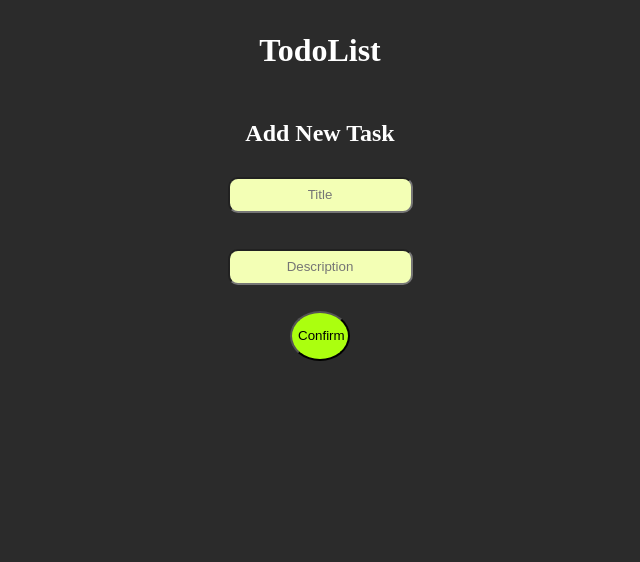
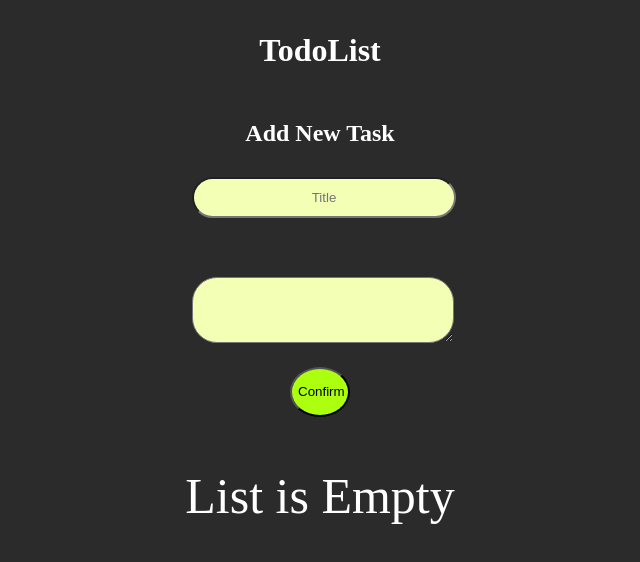
Before and after one commit to ruKEKARua/todolist-react, a React (Create React App) app: page / in a window 1280 px wide. Shown: the top 562 px of the page, without its empty margins (320-960 px from the left). Built offline with nearby package versions, Linux system fonts and the light colour scheme.

Commit message:
make adaptive

```diff
--- a/src/App.js
+++ b/src/App.js
@@ -3,6 +3,9 @@ import './styles/App.css';
 
 import { TodoList } from './components/TodoList';
 import { Inputs } from './components/Inputs';
+import { Paragrath } from './UI/Paragrath/Paragrath';
+
+import paragrathStyle from '../src/UI/Paragrath/Paragrath.module.css'
 
 function App() {
 
@@ -44,7 +47,8 @@ function App() {
 
                 <Inputs createNewTask={createNewTask}/>
 
-                <TodoList taskList={tasks} removeTask={removeTask}/>
+                {localStorageArray.length == 0 ? <Paragrath title={'List is Empty'} className={paragrathStyle.empty} /> : <TodoList taskList={tasks} removeTask={removeTask}/>}
+
 
 
             </main>
--- a/src/UI/Inputs/Input.jsx
+++ b/src/UI/Inputs/Input.jsx
@@ -1,11 +1,10 @@
 import React, { useState } from 'react'
-import classes from './Input.module.css'
 
-export const Input = ({value, name, onChange}) =>{
+export const Input = ({value, name, onChange, className}) =>{
 
     return (
 
-        <input type="text" value={value} placeholder={name} onChange={onChange} className={classes.Inputs}/>
+        <input type="text" value={value} placeholder={name} onChange={onChange} className={className}/>
 
     )
 
--- a/src/UI/Inputs/Input.module.css
+++ b/src/UI/Inputs/Input.module.css
@@ -1,10 +1,18 @@
-.Inputs {
+.InputTitle, .InputBody {
 
     text-align: center;
-    height: 30px;
+
+    width:  clamp(15vw, 20vw, 50vw);
+    height: clamp(10px, 35px, 70px);
 
     margin: 10px 0;
     background-color: #f3ffb5;
-    border-radius: 10px;
+    border-radius: 25px;
 
 }
+
+.InputBody {
+
+    height: clamp(10px, 60px, 70px);
+
+}
--- a/src/UI/Paragrath/Paragrath.module.css
+++ b/src/UI/Paragrath/Paragrath.module.css
@@ -1,6 +1,8 @@
-.title {
+.title, .body {
 
     text-align: center;
+
+    font-size: clamp(1rem, 2rem, 3rem);
 
 }
 
@@ -13,12 +15,10 @@
 
 .requiredValue {
 
-    position: relative;
-    bottom: 50px;
-    left: 250px;
-
     width: 150px;
     height: 0px;
+
+    margin: 0 auto;
 
     color: #ff0d0d9c;
 
@@ -26,6 +26,13 @@
 
 .hidden {
 
-    opacity: 0;
+    display: none;
 
 }
+
+.empty {
+
+    font-size: 50px;
+    text-align: center;
+
+}
--- /dev/null
+++ b/src/UI/Textareas/Textarea.jsx
@@ -0,0 +1,11 @@
+import React from 'react'
+
+export const Textarea = ({className, title}) =>{
+
+    return (
+
+        <textarea className={className}>{title}</textarea>
+
+    )
+
+}
--- /dev/null
+++ b/src/UI/Textareas/Textarea.module.css
@@ -0,0 +1,5 @@
+.body {
+
+    font-size: clamp(15px, 25px, 40px);
+
+}
--- a/src/components/Inputs.jsx
+++ b/src/components/Inputs.jsx
@@ -4,6 +4,9 @@ import { Button } from '../UI/Buttons/Buttons'
 import { Paragrath } from '../UI/Paragrath/Paragrath'
 import buttonStyle from '../UI/Buttons/Buttons.module.css'
 import paragrathStyle from '../UI/Paragrath/Paragrath.module.css'
+import inputsStyle from '../UI/Inputs/Input.module.css'
+import { Textarea } from '../UI/Textareas/Textarea'
+import textareaStyle from '../UI/Textareas/Textarea.module.css'
 
 
 export const Inputs = ({createNewTask}) =>{
@@ -70,23 +73,25 @@ export const Inputs = ({createNewTask}) =>{
 
             <h2>Add New Task</h2>
 
-            <div>
+            <div className='input_block'>
 
                 <Input
                     value={todo.title}
                     name={'Title'}
                     onChange={event => {setTodo({...todo, title: event.target.value}); toogleClass('changeTitleWhileInput')}}
+                    className={inputsStyle.InputTitle}
                 />
                 <Paragrath className={`${paragrathStyle.requiredValue} ${titleIsActive ? '' : paragrathStyle.hidden}`} title={'Это поле обязательно'}/>
 
             </div>
 
 
-            <div>
-                <Input
+            <div className='input_block'>
+                <Textarea
                     value={todo.body}
                     name={'Description'}
                     onChange={event => {setTodo({...todo, body: event.target.value}); toogleClass('changeBodyWhileInput')}}
+                    className={`${inputsStyle.InputBody} ${textareaStyle.body}`}
                 />
                 <Paragrath className={`${paragrathStyle.requiredValue} ${bodyIsActive ? '' : paragrathStyle.hidden}`} title={'Это поле обязательно'}/>
             </div>
--- a/src/components/Task.jsx
+++ b/src/components/Task.jsx
@@ -17,9 +17,9 @@ export const Task = ({title, body, task, removeTask}) =>{
 
         <div className='task'>
 
+            <Button title={'Delete'} className={buttonStyle.ButtonDelete} func={deleteTask}/>
             <Paragrath title={title} className={paragrathStyle.title}/>
             <Paragrath title={body} className={paragrathStyle.body}/>
-            <Button title={'Delete'} className={buttonStyle.ButtonDelete} func={deleteTask}/>
 
         </div>
 
--- a/src/styles/App.css
+++ b/src/styles/App.css
@@ -46,7 +46,7 @@ main {
     justify-content: center;
     gap: 20px;
 
-    width: 1350px;
+    width: clamp(10vw, 35vw, 50vw);
     height: 100%;
 
     margin: 20px auto 0 auto;
@@ -59,7 +59,7 @@ main {
     justify-content: center;
     flex-direction: column;
 
-    width: 300px;
+    width: clamp(15vw, 20vw, 50vw);
     text-align: center;
 
     margin: 0 auto;
@@ -70,8 +70,8 @@ main {
 
     display: inline-block;
 
-    width: 500px;
-    max-height: 150px;
+    width: 100%;
+    height: 150px;
 
     overflow: scroll;
     overflow-x: hidden;
@@ -90,3 +90,10 @@ main {
 
 
 }
+
+.input_block {
+
+    width: clamp(15vw, 20vw, 50vw);
+    height: 100px;
+
+}
```
Also changed, not shown: src/components/Modal.jsx (added, +20 -0 lines).
